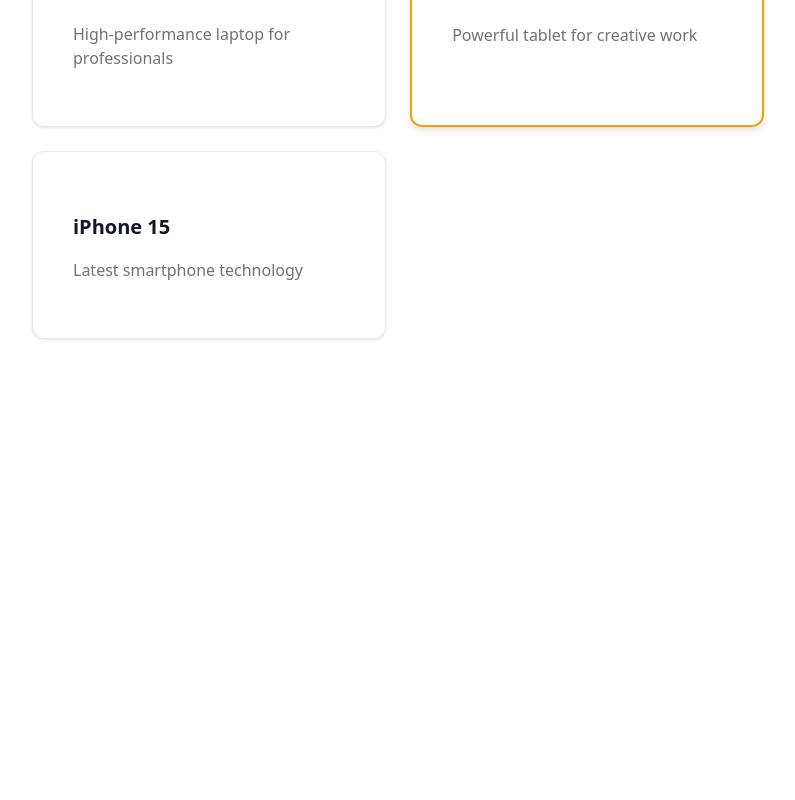
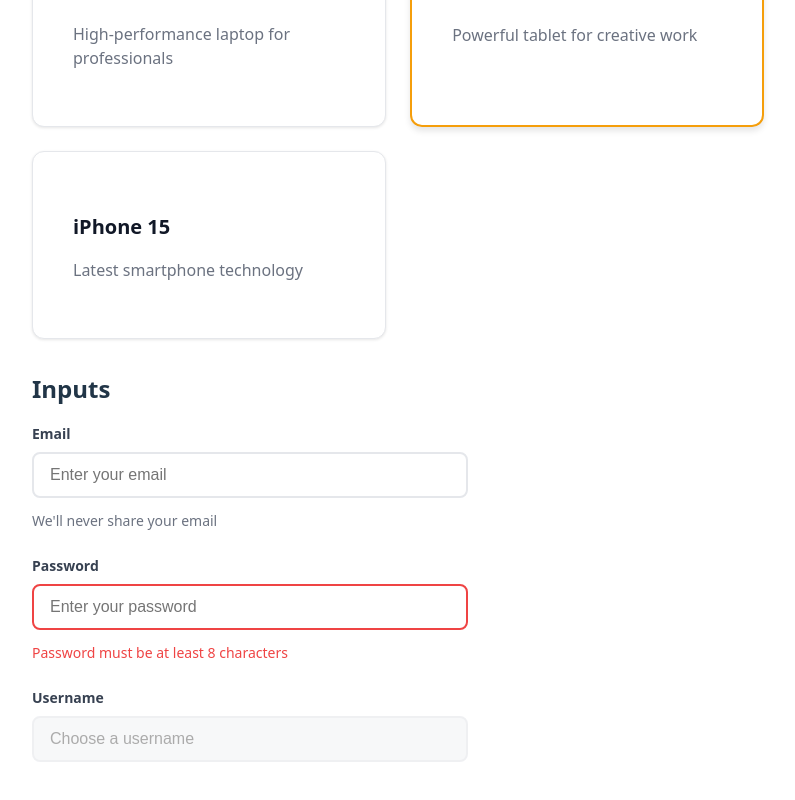
Before and after one commit to wizozero/ui-kit, a React (Vite) app: page / in a window 1280 px wide. Shown: the part 638-1438 px from the top of the page, without its empty margins (0-795 px from the left). Before the commit the page ends 1041 px from the top, so only its background shows below. Built offline with nearby package versions, Linux system fonts and the light colour scheme.

Commit message:
feat: create showcase for input component

```diff
--- a/src/App.tsx
+++ b/src/App.tsx
@@ -1,5 +1,6 @@
 import Button from './components/Button/Button'
 import Card from './components/Card/Card'
+import Input from './components/Input/Input'
 import utils from './styles/utilities.module.css'
 
 function App() {
@@ -50,6 +51,34 @@
 					<Card title='iPhone 15' description='Latest smartphone technology' />
 				</div>
 			</section>
+
+			<section className={utils.mb8}>
+				<h2 className={utils.mb4}>Inputs</h2>
+				<div
+					style={{
+						display: 'flex',
+						flexDirection: 'column',
+						gap: '1.5rem',
+						maxWidth: '400px',
+					}}
+				>
+					<Input
+						label='Email'
+						placeholder='Enter your email'
+						helperText="We'll never share your email"
+					/>
+
+					<Input
+						label='Password'
+						type='password'
+						placeholder='Enter your password'
+						error
+						errorMessage='Password must be at least 8 characters'
+					/>
+
+					<Input label='Username' placeholder='Choose a username' disabled />
+				</div>
+			</section>
 		</div>
 	)
 }
```
